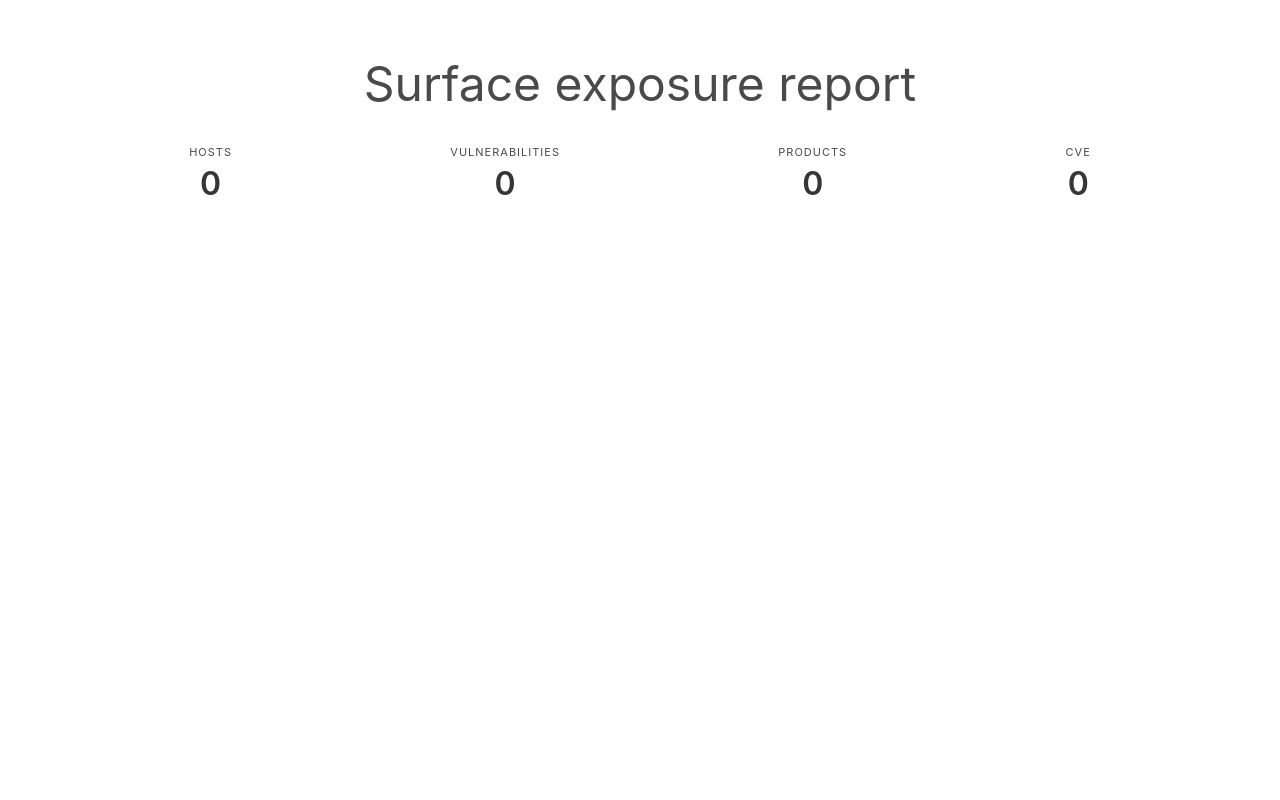
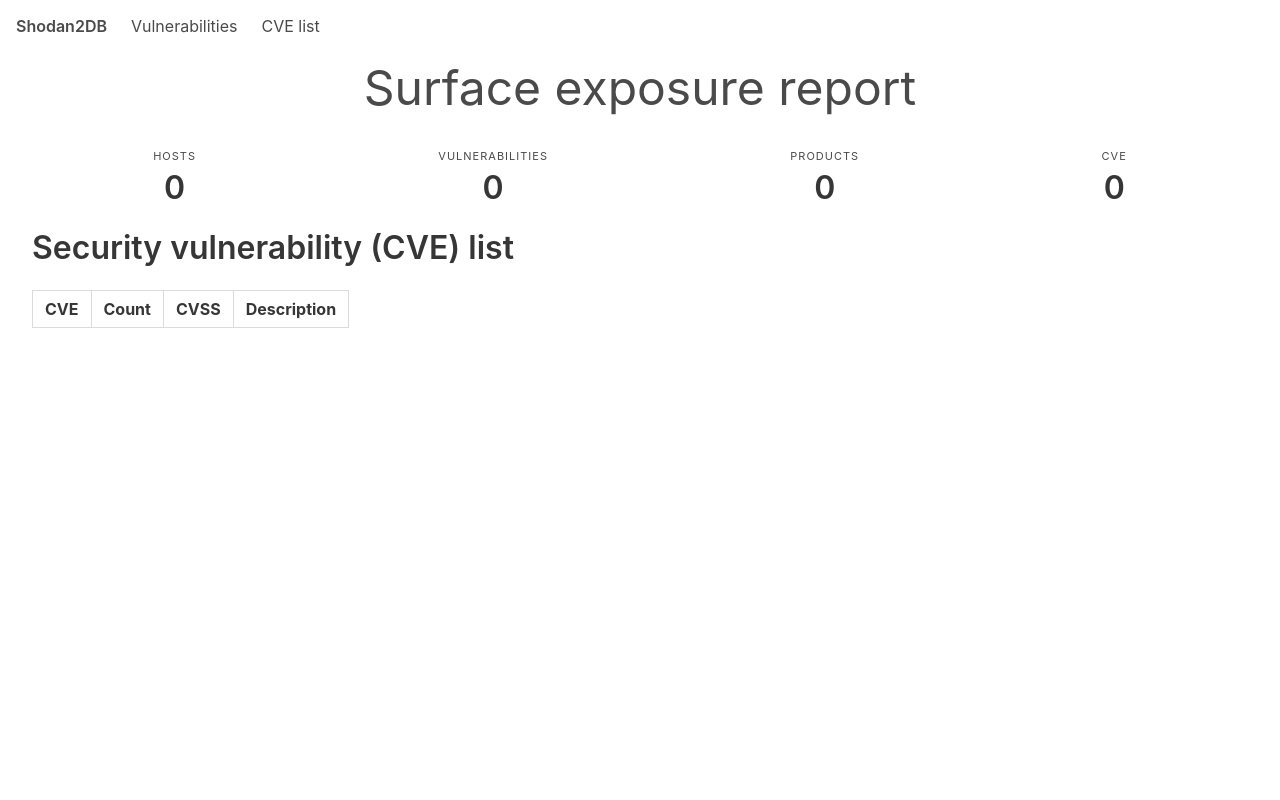
Before and after one commit to atao/Shodan2DB, a Python web app: template templates/report.html in a window 1280 px wide. Run offline with Jinja, Linux system fonts and the light colour scheme; the template is opened without the code that fills it, so the values that code supplies are empty.

Commit message:
Update report.html

```diff
--- a/templates/report.html
+++ b/templates/report.html
@@ -7,14 +7,26 @@
     <title>Shodan2DB</title>
     <link rel="stylesheet" href="https://cdn.jsdelivr.net/npm/bulma@0.9.4/css/bulma.min.css">
 </head>
-<body>
-<section class="section">
+<body class="has-navbar-fixed-top">
 <div class="container is-fluid">
     <div class="has-text-centered is-size-1">
         Surface exposure report
     </div>
     <br>
-        <nav class="level">
+    <nav class="navbar is-fixed-top is-transparent mx-4">
+        <div class="navbar-brand">
+            <a class="navbar-item has-text-weight-semibold" href="#top">
+                Shodan2DB
+            </a>
+        </div>
+        <div class="navbar-menu">
+            <div class="navbar-start">
+                <a class="navbar-item" href="#vulns-list">Vulnerabilities</a>
+                <a class="navbar-item" href="#cve-list">CVE list</a>
+            </div>
+        </div>
+    </nav>
+    <nav id="vulns-list" class="level">
         <div class="level-item has-text-centered">
             <div>
                 <p class="heading">Hosts</p>
@@ -40,13 +52,11 @@
             </div>
         </div>
     </nav>
-
     {% for host in hosts %}
     <div class="tile is-parent">
         <article class="tile is-child notification is-info">
-
-
-                <p><a href="https://www.shodan.io/host/{{ host.ip }}" class="title">{{ host.ip }}</a> <span class="tag is-rounded is-large">{{ host.nbvulns }}</span></p>
+            <p><a href="https://www.shodan.io/host/{{ host.ip }}" class="title">{{ host.ip }}</a> <span
+                    class="tag is-rounded is-large">{{ host.nbvulns }}</span></p>
             <p class="subtitle">{{ host.hostnames }}</p>
             <div class="content">
                 <p>
@@ -74,7 +84,8 @@
         <tr>
             <td>{{ service.product }}</td>
             <td>{{ service.version }}</td>
-                <td><a href="https://www.shodan.io/host/{{ host.ip }}#{{ service.port }}">{{ service.port }}</a></td>
+            <td><a href="https://www.shodan.io/host/{{ host.ip }}#{{ service.port }}">{{ service.port }}</a>
+            </td>
             <td>{{ service.transport }}</td>
         </tr>
         {% endif %}
@@ -85,7 +96,7 @@
         <thead>
         <tr>
             <th>CVE</th>
-                <th>Score</th>
+            <th>CVSS</th>
             <th>Description</th>
         </tr>
         </thead>
@@ -102,7 +113,28 @@
         </tbody>
     </table>
     {% endfor %}
+
+    <p id="cve-list" class="title is-3 is-spaced">Security vulnerability (CVE) list</p>
+    <table class="table is-hoverable is-bordered">
+        <thead>
+        <tr>
+            <th>CVE</th>
+            <th>Count</th>
+            <th>CVSS</th>
+            <th>Description</th>
+        </tr>
+        </thead>
+        <tbody>
+        {% for cve in cves %}
+        <tr>
+            <td>{{ cve.cveid }}</td>
+            <td>{{ cve.count }}</td>
+            <td>{{ cve.cvss }}</td>
+            <td>{{ cve.summary }}</td>
+        </tr>
+        {% endfor %}
+        </tbody>
+    </table>
 </div>
-</section>
 </body>
 </html>
```
Lines whose indentation alone changed are shown as unchanged.
